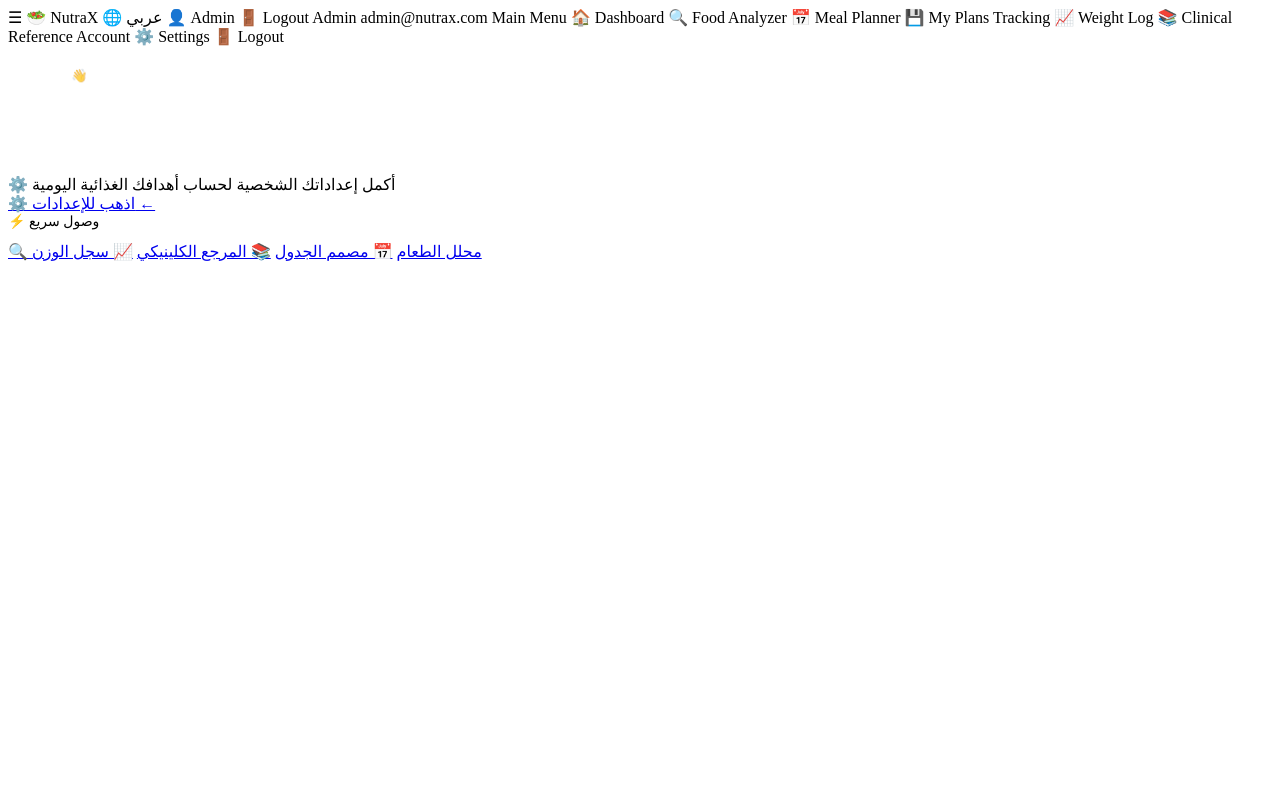
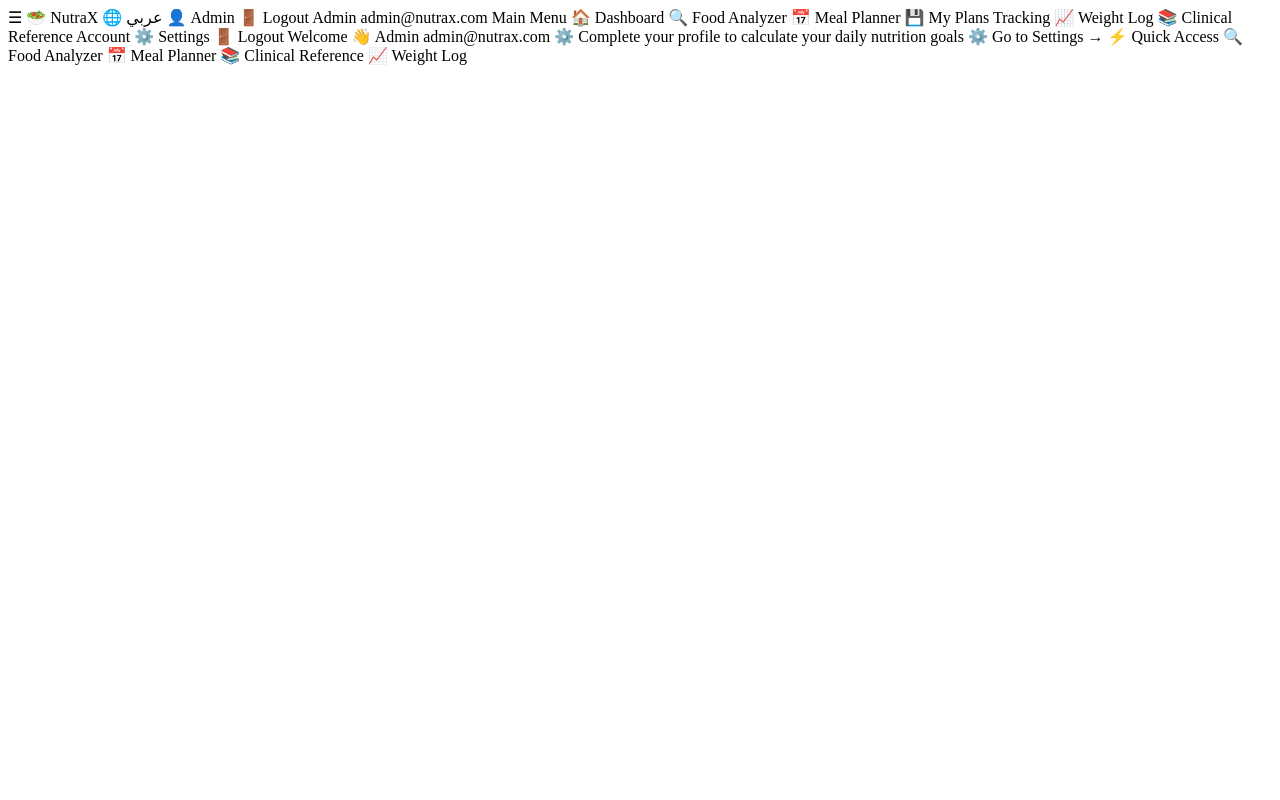
Before and after one commit to mohamedkolo/food-analyzer, a Flask app: page /dashboard in a window 1280 px wide. Run offline with Flask 3, Linux system fonts and the light colour scheme; the visitor is signed in with stand-in values (Sample User, id 1); data comes from the database, SQL or seed files in the repository.

Commit message:
Update dashboard.html

```diff
--- a/templates/dashboard.html
+++ b/templates/dashboard.html
@@ -1,123 +1,44 @@
-{% extends "base.html" %}
-{% block title %}الرئيسية{% endblock %}
-
-{% block content %}
-<!-- Welcome banner -->
-<div style="background:linear-gradient(135deg,var(--blue),#7c3aed);border-radius:18px;padding:22px 24px;margin-bottom:20px;color:#fff">
-  <div style="font-size:13px;opacity:.8;margin-bottom:4px">أهلاً بك 👋</div>
-  <div style="font-size:22px;font-weight:900">{{ user.name }}</div>
-  <div style="font-size:12px;opacity:.7;margin-top:4px">{{ user.email }}</div>
-</div>
-
+{% extends "base.html" %} {% block title %}{{ 'الرئيسية' if (lang or 'ar')=='ar' else 'Dashboard' }}{% endblock %} {% block content %} {% set is_ar = (lang or 'ar') == 'ar' %}
+{{ 'أهلاً بك 👋' if is_ar else 'Welcome 👋' }}
+{{ user.name }}
+{{ user.email }}
 {% if not user.height or not user.weight %}
-<!-- Setup prompt -->
-<div class="alert alert-warn">
-  ⚙️ أكمل إعداداتك الشخصية لحساب أهدافك الغذائية اليومية
-</div>
-<a href="/settings" class="btn btn-primary btn-full" style="margin-bottom:20px">
-  ⚙️ اذهب للإعدادات ←
-</a>
-{% else %}
-
-<!-- Calculate targets -->
-{% set h = user.height|float %}
-{% set w = user.weight|float %}
-{% set age = user.age|int %}
-{% set act = user.activity|float %}
-{% set bmr = (10*w + 6.25*h - 5*age + 5)|int %}
-{% set tdee = (bmr * act)|int %}
-{% if user.goal == 'fat_loss' %}
-  {% set cal = tdee - 400 %}{% set p_pct = 0.35 %}{% set c_pct = 0.35 %}{% set f_pct = 0.30 %}
-{% elif user.goal == 'muscle_gain' %}
-  {% set cal = tdee + 400 %}{% set p_pct = 0.30 %}{% set c_pct = 0.45 %}{% set f_pct = 0.25 %}
-{% else %}
-  {% set cal = tdee %}{% set p_pct = 0.25 %}{% set c_pct = 0.45 %}{% set f_pct = 0.30 %}
+⚙️ {{ 'أكمل إعداداتك الشخصية لحساب أهدافك الغذائية اليومية' if is_ar else 'Complete your profile to calculate your daily nutrition goals' }}
+⚙️ {{ 'اذهب للإعدادات ←' if is_ar else 'Go to Settings →' }} {% else %} {% set h = user.height|float %}{% set w = user.weight|float %}{% set age = user.age|int %}{% set act = user.activity|float %} {% set bmr = (10*w + 6.25*h - 5*age + 5)|int %}{% set tdee = (bmr * act)|int %} {% if user.goal == 'fat_loss' %}{% set cal = tdee - 400 %}{% set p_pct = 0.35 %}{% set c_pct = 0.35 %}{% set f_pct = 0.30 %} {% elif user.goal == 'muscle_gain' %}{% set cal = tdee + 400 %}{% set p_pct = 0.30 %}{% set c_pct = 0.45 %}{% set f_pct = 0.25 %} {% else %}{% set cal = tdee %}{% set p_pct = 0.25 %}{% set c_pct = 0.45 %}{% set f_pct = 0.30 %}{% endif %} {% set prot = (cal * p_pct / 4)|int %}{% set carb = (cal * c_pct / 4)|int %}{% set fat = (cal * f_pct / 9)|int %} {% set bmi = (w / ((h/100)**2))|round(1) %}
+{{ 'هدفك' if is_ar else 'Goal' }}
+{% if user.goal=='fat_loss' %}🔥 {{ 'خسارة دهون' if is_ar else 'Fat Loss' }} {% elif user.goal=='muscle_gain' %}💪 {{ 'بناء عضل' if is_ar else 'Muscle Gain' }} {% else %}⚖️ {{ 'ثبات الوزن' if is_ar else 'Maintain' }}{% endif %}
+TDEE
+{{ tdee }}
+kcal
+{{ 'الهدف اليومي' if is_ar else 'Daily Target' }}
+{{ cal }}
+kcal
+🔥
+{{ 'السعرات' if is_ar else 'Calories' }}
+{{ cal }}
+kcal
+💪
+{{ 'البروتين' if is_ar else 'Protein' }}
+{{ prot }}
+{{ 'جرام' if is_ar else 'g' }}
+🍞
+{{ 'الكارب' if is_ar else 'Carbs' }}
+{{ carb }}
+{{ 'جرام' if is_ar else 'g' }}
+🥑
+{{ 'الدهون' if is_ar else 'Fat' }}
+{{ fat }}
+{{ 'جرام' if is_ar else 'g' }}
+📏 BMI
+{{ bmi }}
+{% if bmi<18.5 %}{{ 'نحافة' if is_ar else 'Underweight' }}{% elif bmi<25 %}{{ 'مثالي ✅' if is_ar else 'Normal ✅' }}{% elif bmi<30 %}{{ 'زيادة' if is_ar else 'Overweight' }}{% else %}{{ 'سمنة' if is_ar else 'Obese' }}{% endif %}
+⚖️ {{ 'الوزن' if is_ar else 'Weight' }}
+{{ w }}
+kg
+📐 {{ 'المثالي' if is_ar else 'Ideal' }}
+{{ (22*((h/100)**2))|round(1) }}
+kg
 {% endif %}
-{% set prot = (cal * p_pct / 4)|int %}
-{% set carb = (cal * c_pct / 4)|int %}
-{% set fat  = (cal * f_pct / 9)|int %}
-{% set bmi  = (w / ((h/100)**2))|round(1) %}
-
-<!-- Goal bar -->
-<div style="background:var(--blue-pale);border:1.5px solid #93c5fd;border-radius:12px;padding:14px 18px;margin-bottom:16px">
-  <div style="display:flex;justify-content:space-between;align-items:center;flex-wrap:wrap;gap:8px">
-    <div>
-      <div style="font-size:11px;font-weight:700;color:var(--muted)">هدفك</div>
-      <div style="font-size:16px;font-weight:800;color:var(--blue)">
-        {% if user.goal=='fat_loss' %}🔥 خسارة دهون
-        {% elif user.goal=='muscle_gain' %}💪 بناء عضل
-        {% else %}⚖️ ثبات الوزن{% endif %}
-      </div>
-    </div>
-    <div style="text-align:center">
-      <div style="font-size:11px;font-weight:700;color:var(--muted)">TDEE</div>
-      <div style="font-size:18px;font-weight:900;color:var(--text)">{{ tdee }}</div>
-      <div style="font-size:11px;color:var(--muted-2)">kcal</div>
-    </div>
-    <div style="text-align:center">
-      <div style="font-size:11px;font-weight:700;color:var(--muted)">الهدف اليومي</div>
-      <div style="font-size:22px;font-weight:900;color:var(--blue-light)">{{ cal }}</div>
-      <div style="font-size:11px;color:var(--muted-2)">kcal</div>
-    </div>
-  </div>
-</div>
-
-<!-- Macro metrics -->
-<div class="metrics">
-  <div class="metric">
-    <div class="metric-icon">🔥</div>
-    <div class="metric-label">السعرات</div>
-    <div class="metric-value" style="color:var(--blue-light)">{{ cal }}</div>
-    <div class="metric-unit">kcal</div>
-  </div>
-  <div class="metric">
-    <div class="metric-icon">💪</div>
-    <div class="metric-label">البروتين</div>
-    <div class="metric-value" style="color:var(--green-light)">{{ prot }}</div>
-    <div class="metric-unit">جرام</div>
-  </div>
-  <div class="metric">
-    <div class="metric-icon">🍞</div>
-    <div class="metric-label">الكارب</div>
-    <div class="metric-value" style="color:var(--orange)">{{ carb }}</div>
-    <div class="metric-unit">جرام</div>
-  </div>
-  <div class="metric">
-    <div class="metric-icon">🥑</div>
-    <div class="metric-label">الدهون</div>
-    <div class="metric-value" style="color:var(--red)">{{ fat }}</div>
-    <div class="metric-unit">جرام</div>
-  </div>
-</div>
-
-<!-- BMI -->
-<div class="grid-3" style="margin-bottom:16px">
-  <div class="metric">
-    <div class="metric-label">📏 BMI</div>
-    <div class="metric-value">{{ bmi }}</div>
-    <div class="bmi-badge {% if bmi < 18.5 %}bmi-under{% elif bmi < 25 %}bmi-normal{% elif bmi < 30 %}bmi-over{% else %}bmi-obese{% endif %}">
-      {% if bmi < 18.5 %}نحافة{% elif bmi < 25 %}مثالي ✅{% elif bmi < 30 %}زيادة{% else %}سمنة{% endif %}
-    </div>
-  </div>
-  <div class="metric">
-    <div class="metric-label">⚖️ الوزن الحالي</div>
-    <div class="metric-value">{{ w }}</div>
-    <div class="metric-unit">كجم</div>
-  </div>
-  <div class="metric">
-    <div class="metric-label">📐 الوزن المثالي</div>
-    <div class="metric-value">{{ (22 * ((h/100)**2))|round(1) }}</div>
-    <div class="metric-unit">كجم</div>
-  </div>
-</div>
-{% endif %}
-
-<!-- Quick access -->
-<div class="card-title" style="font-size:14px;margin-bottom:12px">⚡ وصول سريع</div>
-<div class="grid-2">
-  <a href="/analyzer" class="btn btn-primary">🔍 محلل الطعام</a>
-  <a href="/planner" class="btn btn-success">📅 مصمم الجدول</a>
-  <a href="/clinical" class="btn btn-outline">📚 المرجع الكلينيكي</a>
-  <a href="/history" class="btn btn-outline">📈 سجل الوزن</a>
-</div>
+⚡ {{ 'وصول سريع' if is_ar else 'Quick Access' }}
+🔍 {{ 'محلل الطعام' if is_ar else 'Food Analyzer' }} 📅 {{ 'مصمم الجدول' if is_ar else 'Meal Planner' }} 📚 {{ 'المرجع الكلينيكي' if is_ar else 'Clinical Reference' }} 📈 {{ 'سجل الوزن' if is_ar else 'Weight Log' }}
 {% endblock %}
```
